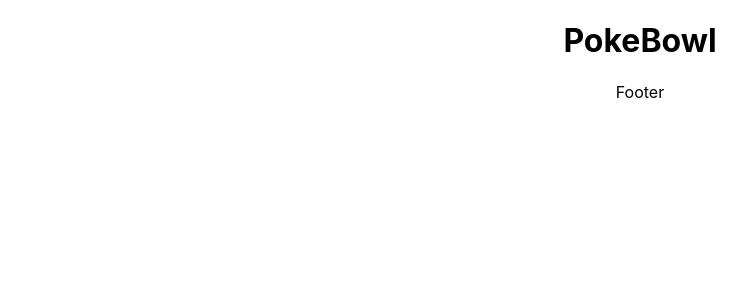
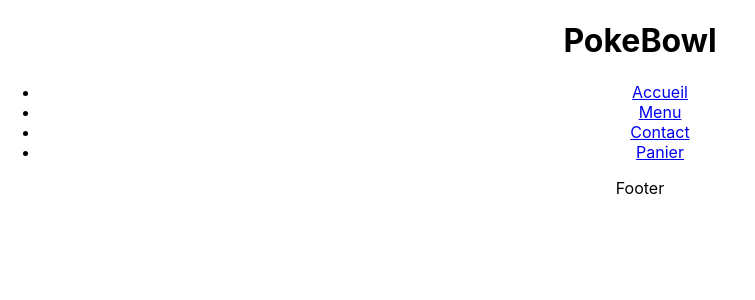
Before and after one commit to chaimaaloug/PokeBowl, a React (Create React App) app: page / in a window 1280 px wide. Shown: the top 300 px of the page, without its empty margins (0-755 px from the left). Built offline with nearby package versions, Linux system fonts and the light colour scheme.

Commit message:
Add menu to header

```diff
--- a/src/components/Header/Header.jsx
+++ b/src/components/Header/Header.jsx
@@ -4,6 +4,14 @@ const Header = () => {
     return(
         <header className={style.header}>
             <h1 className={style.title}>PokeBowl</h1>
+            <nav>
+                <ul>
+                    <li><a href="/">Accueil</a></li>
+                    <li><a href="/menu">Menu</a></li>
+                    <li><a href="/contact">Contact</a></li>
+                    <li><a href="/panier">Panier</a></li>
+                </ul>
+            </nav>
         </header>
     )
 }
```
